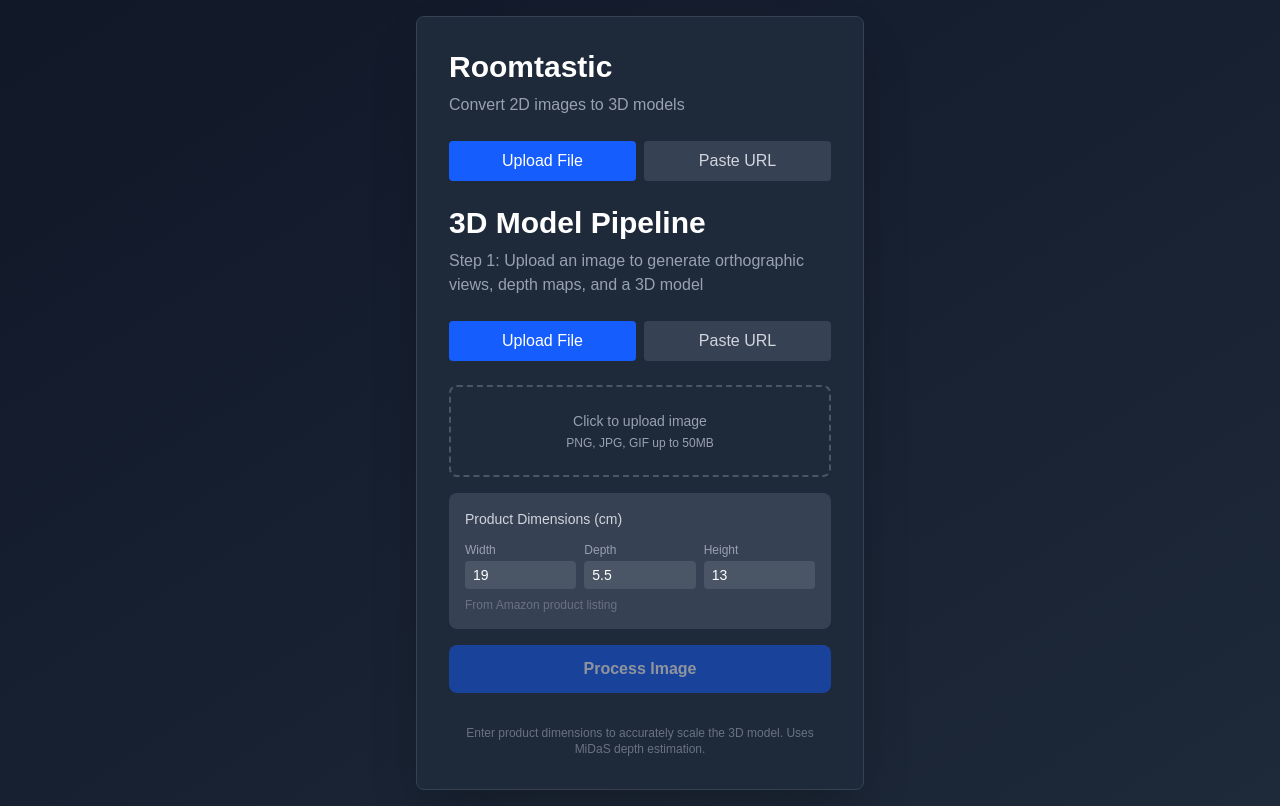
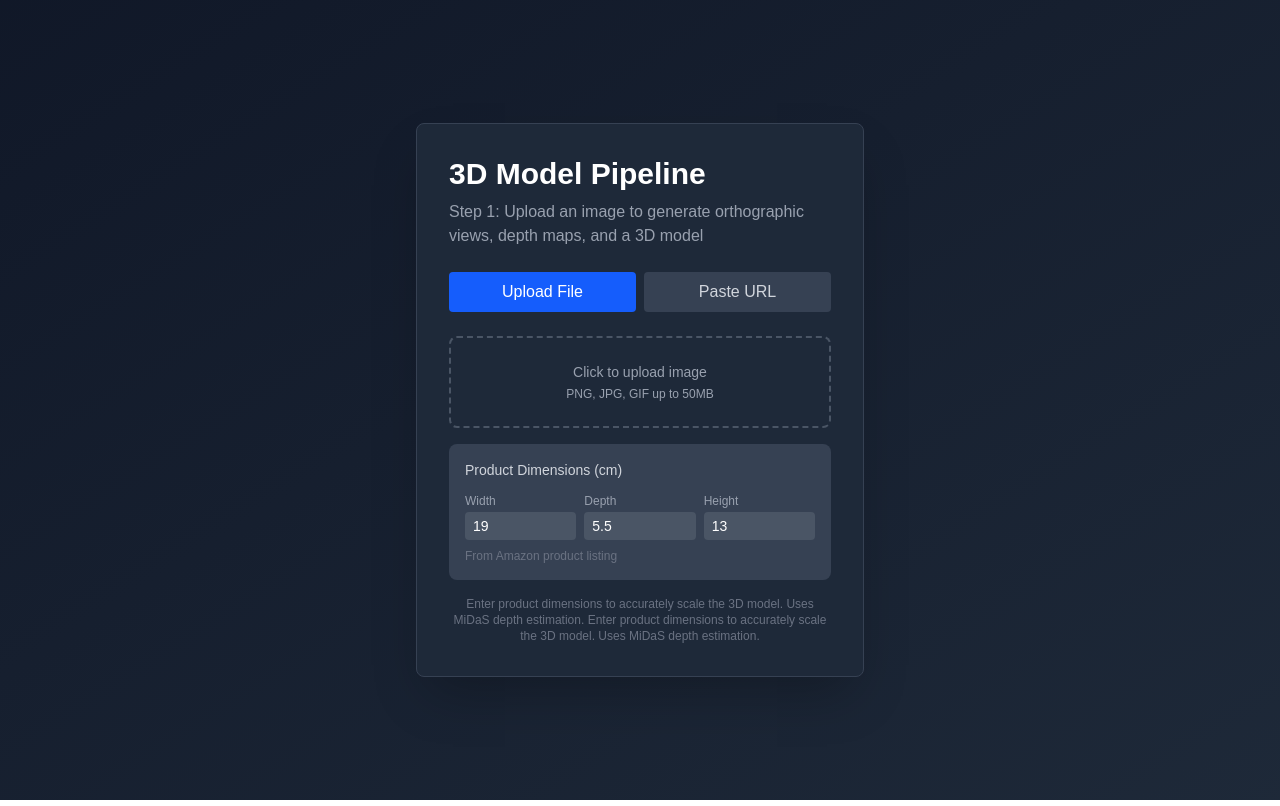
Before and after one commit to nuthanan06/roomtastic, a Next.js app in the folder frontend/: page / in a window 1280 px wide. Built offline with nearby package versions, Linux system fonts and the light colour scheme.

Commit message:
rebase attemtp

```diff
--- a/frontend/components/ImageUploader.tsx
+++ b/frontend/components/ImageUploader.tsx
@@ -24,12 +24,6 @@ interface DepthMaps {
   bottom: string;
 }
 
-interface ProcessedData {
-  originalImage: string;
-  depthMap: string;
-}
-
-
 interface ProductDimensions {
   width: number;
   depth: number;
@@ -40,9 +34,11 @@ interface ProductDimensions {
 export const ImageUploader: React.FC = () => {
   // Step state: 0 = upload, 1 = orthographic, 2 = depth, 3 = 3D
   const [processedFile, setProcessedFile] = useState<File | null>(null);
+  // Step state: 0 = upload, 1 = orthographic, 2 = depth, 3 = 3D
   const [step, setStep] = useState(0);
   const [file, setFile] = useState<File | null>(null);
   const [preview, setPreview] = useState<string | null>(null);
+  const [processedData, setProcessedData] = useState<{ originalImage: string; depthMap: string } | null>(null);
   const [isLoading, setIsLoading] = useState(false);
   const [error, setError] = useState<string | null>(null);
   const [orthographicViews, setOrthographicViews] = useState<OrthographicViews | null>(null);
@@ -55,7 +51,6 @@ export const ImageUploader: React.FC = () => {
     depth: 5.5,
     height: 13,
   });
-  const [processedData, setProcessedData] = useState<ProcessedData | null>(null);
   const [inputMode, setInputMode] = useState<'file' | 'url'>('file');
   const [url, setUrl] = useState<string>('');
 
@@ -87,26 +82,87 @@ export const ImageUploader: React.FC = () => {
       formData.append('depth', String(dimensions.depth));
       formData.append('height', String(dimensions.height));
 
-      const response = await axios.post('http://localhost:8080/api/process-image', formData, {
-        headers: {
-          'Content-Type': 'multipart/form-data',
-        },
+      const response = await axios.post('http://localhost:8080/api/process-3d', formData, {
+        headers: { 'Content-Type': 'multipart/form-data' },
       });
 
+      if (response.data && response.data.success) {
+        const views = response.data.views || {};
+        const depths = response.data.depths || {};
+        setOrthographicViews({
+          front: views.front,
+          back: views.back,
+          left: views.left,
+          right: views.right,
+          top: views.top,
+          bottom: views.bottom,
+        });
+        setDepthMaps({
+          front: depths.front,
+          back: depths.back,
+          left: depths.left,
+          right: depths.right,
+          top: depths.top,
+          bottom: depths.bottom,
+        });
+        if (response.data.mergedPly) {
+          setMergedPly(response.data.mergedPly);
+        }
+        // Show 3D model immediately
+        setStep(4);
+      } else {
+        setError(response.data.error || 'Failed to generate orthographic views');
+      }
+    } catch (e) {
+      console.error(e);
+      setError('Failed to generate orthographic views');
+    } finally {
+      setIsLoading(false);
+    }
+  };
+
+  // Step 2: Generate depth maps for all six orientations, then normalize points (future step)
+  const generateDepthMaps = async () => {
+    // If depth maps already present (returned by process-3d), just proceed
+    if (depthMaps) {
+      setStep(3);
+      return;
+    }
+    if (!orthographicViews) return;
+    setIsLoading(true);
+    setError(null);
+    try {
+      const keys = Object.keys(orthographicViews) as (keyof OrthographicViews)[];
+      const depthResults: Partial<DepthMaps> = {};
+      for (const key of keys) {
+        const base64 = orthographicViews[key];
+        let blob: Blob;
+        if (base64.startsWith('data:')) {
+          const res = await fetch(base64);
+          blob = await res.blob();
+        } else {
+          blob = new Blob([base64], { type: 'image/png' });
+        }
+        const formData = new FormData();
+        formData.append('image', blob, `${key}.png`);
+        formData.append('width', String(dimensions.width));
+        formData.append('depth', String(dimensions.depth));
+        formData.append('height', String(dimensions.height));
+        const response = await axios.post('http://localhost:8080/api/process-image', formData, {
+          headers: { 'Content-Type': 'multipart/form-data' },
+        });
         if (response.data.success) {
-        setProcessedData({
-          originalImage: response.data.originalImage,
-          depthMap: response.data.depthMap,
-        });
+          depthResults[key] = response.data.depthMap;
         } else {
-        setError(response.data.error || 'Processing failed');
+          throw new Error(response.data.error || 'Processing failed');
         }
-    } catch (err) {
-      if (axios.isAxiosError(err)) {
-        setError(`Error: ${err.response?.data?.error || err.message}`);
-      } else {
-        setError('An error occurred during processing');
       }
+      // TODO: Normalize all points from all six depth maps for a unified 3D model
+      setDepthMaps(depthResults as DepthMaps);
+      setStep(3);
+    } catch (e) {
+      console.error(e);
+      setError('Failed to generate depth maps');
     } finally {
       setIsLoading(false);
     }
@@ -123,13 +179,7 @@ export const ImageUploader: React.FC = () => {
     setError(null);
 
     try {
-      // Ensure URL has protocol
-      let processUrl = url.trim();
-      if (!processUrl.startsWith('http://') && !processUrl.startsWith('https://')) {
-        processUrl = 'https://' + processUrl;
-      }
-
-      const response = await axios.post('http://localhost:8080/api/process-url', { url: processUrl });
+      const response = await axios.post('http://localhost:8080/api/process-url', { url });
 
       if (response.data.success) {
         setProcessedData({
@@ -140,9 +190,7 @@ export const ImageUploader: React.FC = () => {
         setError(response.data.error || 'Processing failed');
       }
     } catch (err) {
-      console.error('URL processing error:', err);
       if (axios.isAxiosError(err)) {
-        console.error('Axios error response:', err.response);
         setError(`Error: ${err.response?.data?.error || err.message}`);
       } else {
         setError('An error occurred during processing');
@@ -171,6 +219,12 @@ export const ImageUploader: React.FC = () => {
             className="px-4 py-2 bg-blue-600 text-white rounded hover:bg-blue-700 transition"
           >
             ← Back to Upload
+          </button>
+          <button
+            onClick={generateDepthMaps}
+            className="px-4 py-2 bg-green-600 text-white rounded hover:bg-green-700 transition"
+          >
+            Next: Depth Maps →
           </button>
         </div>
         <div className="flex-1 flex flex-col items-center justify-center">
@@ -279,41 +333,6 @@ export const ImageUploader: React.FC = () => {
   return (
     <div className="min-h-screen bg-linear-to-br from-gray-900 to-gray-800 flex items-center justify-center p-4">
       <div className="w-full max-w-md bg-gray-800 rounded-lg shadow-2xl p-8 border border-gray-700">
-        <h1 className="text-3xl font-bold text-white mb-2">Roomtastic</h1>
-        <p className="text-gray-400 mb-6">Convert 2D images to 3D models</p>
-
-        {/* Toggle between File and URL modes */}
-        <div className="flex gap-2 mb-6">
-          <button
-            onClick={() => {
-              setInputMode('file');
-              setUrl('');
-              setError(null);
-            }}
-            className={`flex-1 py-2 px-4 rounded font-medium transition ${
-              inputMode === 'file'
-                ? 'bg-blue-600 text-white'
-                : 'bg-gray-700 text-gray-300 hover:bg-gray-600'
-            }`}
-          >
-            Upload File
-          </button>
-          <button
-            onClick={() => {
-              setInputMode('url');
-              setFile(null);
-              setPreview(null);
-              setError(null);
-            }}
-            className={`flex-1 py-2 px-4 rounded font-medium transition ${
-              inputMode === 'url'
-                ? 'bg-blue-600 text-white'
-                : 'bg-gray-700 text-gray-300 hover:bg-gray-600'
-            }`}
-          >
-            Paste URL
-          </button>
-        </div>
         <h1 className="text-3xl font-bold text-white mb-2">3D Model Pipeline</h1>
         <p className="text-gray-400 mb-6">Step 1: Upload an image to generate orthographic views, depth maps, and a 3D model</p>
 
@@ -421,14 +440,7 @@ export const ImageUploader: React.FC = () => {
                 </div>
               )}
 
-              {/* Submit Button */}
-              <button
-                onClick={handleUpload}
-                disabled={!file || isLoading}
-                className="w-full bg-blue-600 text-white font-semibold py-3 rounded-lg hover:bg-blue-700 disabled:opacity-50 disabled:cursor-not-allowed transition"
-              >
-                {isLoading ? 'Processing... (this may take a minute)' : 'Process Image'}
-              </button>
+              {/* Primary: Generate via Tripo */}
             </>
           ) : (
             <>
@@ -467,6 +479,7 @@ export const ImageUploader: React.FC = () => {
           {/* Info Text */}
           <p className="text-xs text-gray-500 text-center mt-4">
             Enter product dimensions to accurately scale the 3D model. Uses MiDaS depth estimation.
+            Enter product dimensions to accurately scale the 3D model. Uses MiDaS depth estimation.
           </p>
         </div>
       </div>
```
Lines whose indentation alone changed are shown as unchanged.
